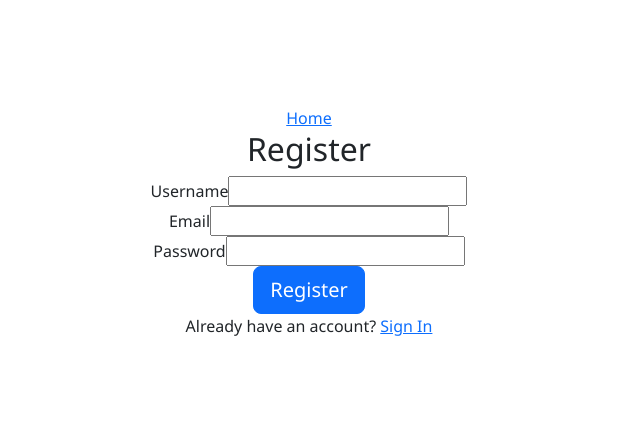
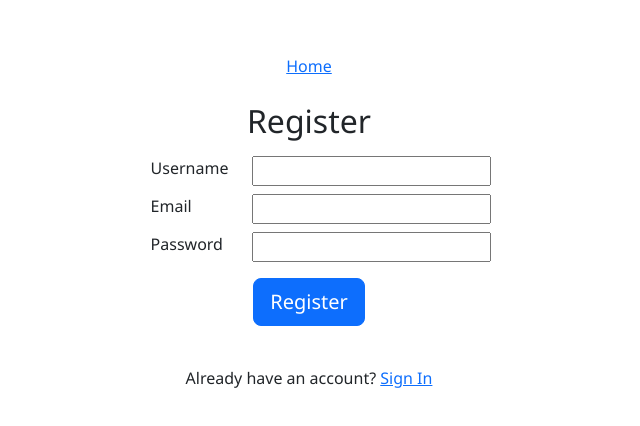
Before and after one commit to admartx86/vuetube-client, a Vue app: page /register in a window 1280 px wide. Shown: the part 178-604 px from the top of the page, without its empty margins (331-971 px from the left). Built offline with nearby package versions, Linux system fonts and the light colour scheme.

Commit message:
refactor: style sign in and register forms

```diff
--- a/src/components/RegisterForm.vue
+++ b/src/components/RegisterForm.vue
@@ -1,20 +1,20 @@
 <template>
-  <div>
+  <div class="d-flex flex-column p-4">
     <h2>Register</h2>
     <span v-if="userStore.username"
       >You are currently signed in as {{ userStore.username }}.</span
     >
-    <form @submit.prevent="register">
-      <div>
-        <label for="register-username">Username</label>
+    <form class="d-flex flex-column p-2 gap-2" @submit.prevent="register">
+      <div class="d-flex justify-content-between">
+        <label class="px-4" for="register-username">Username</label>
         <input id="register-username" v-model="username" type="text" required />
       </div>
-      <div>
-        <label for="register-email">Email</label>
+      <div class="d-flex justify-content-between">
+        <label class="px-4" for="register-email">Email</label>
         <input id="register-email" v-model="email" type="email" required />
       </div>
-      <div>
-        <label for="register-password">Password</label>
+      <div class="d-flex justify-content-between">
+        <label class="px-4" for="register-password">Password</label>
         <input
           id="register-password"
           v-model="password"
@@ -22,7 +22,11 @@
           required
         />
       </div>
-      <button type="submit" class="btn btn-primary btn-lg btn-block">Register</button>
+      <div class="p-2">
+        <button type="submit" class="btn btn-primary btn-lg btn-block">
+          Register
+        </button>
+      </div>
     </form>
   </div>
 </template>
--- a/src/components/SignInForm.vue
+++ b/src/components/SignInForm.vue
@@ -1,12 +1,14 @@
 <template>
-  <div>
+  <div class="d-flex flex-column p-4">
     <h2>Sign In</h2>
     <span v-if="userStore.username"
       >You are currently signed in as {{ userStore.username }}.</span
     >
-    <form @submit.prevent="handleLogin">
-      <div>
-        <label for="login-username-or-email">Username or Email</label>
+    <form class="d-flex flex-column p-2 gap-2" @submit.prevent="handleLogin">
+      <div class="d-flex justify-content-between">
+        <label class="px-4" for="login-username-or-email"
+          >Username or Email</label
+        >
         <input
           id="login-username-or-email"
           v-model="login"
@@ -14,8 +16,8 @@
           required
         />
       </div>
-      <div>
-        <label for="login-password">Password</label>
+      <div class="d-flex justify-content-between">
+        <label class="px-4" for="login-password">Password</label>
         <input
           id="login-password"
           v-model="password"
@@ -23,7 +25,11 @@
           required
         />
       </div>
-      <button type="submit" class="btn btn-primary btn-lg btn-block">Sign In</button>
+      <div class="p-2">
+        <button type="submit" class="btn btn-primary btn-lg btn-block">
+          Sign In
+        </button>
+      </div>
     </form>
   </div>
 </template>
--- a/src/style.css
+++ b/src/style.css
@@ -77,3 +77,7 @@ button:focus-visible {
   padding: 2rem;
   text-align: center;
 }
+
+/* * {
+  border: 1px solid red;
+} */
```
